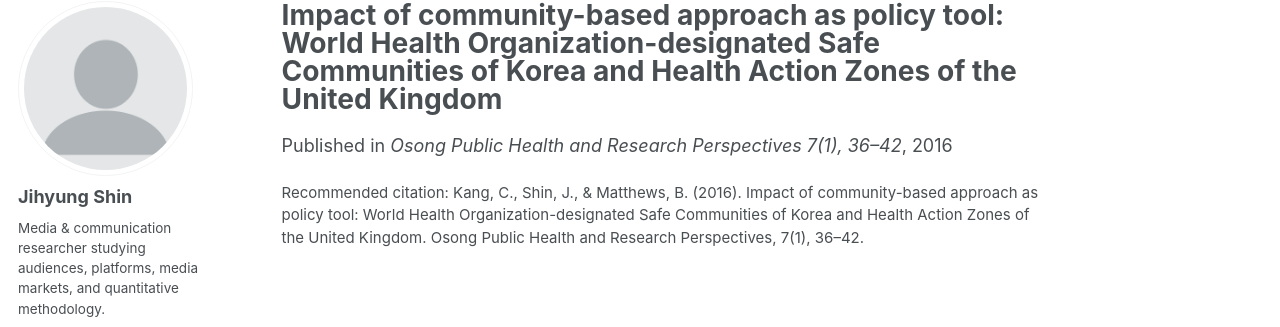
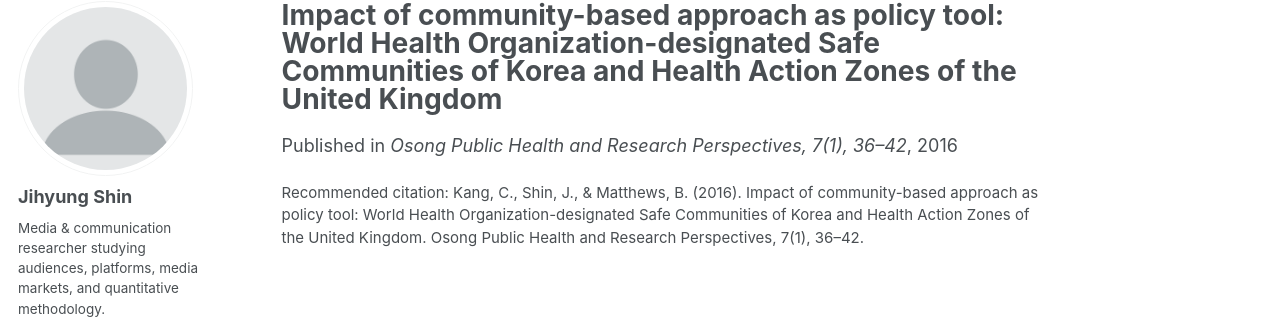
Before and after one commit to jshin4420/lab, a Jekyll site: the page built from _publications/2016-safe-communities-health-action-zones.md, in a window 1280 px wide. Shown: the part 98-425 px from the top of the page. Built offline with Jekyll 4.4.1, drawn with Linux system fonts in a browser that asks for light colours; a style sheet for code colours, icons or effects is not loaded.

```diff
--- a/_publications/2016-safe-communities-health-action-zones.md
+++ b/_publications/2016-safe-communities-health-action-zones.md
@@ -4,6 +4,6 @@ collection: publications
 category: publications
 permalink: /publication/safe-communities-health-action-zones
 date: 2016-01-01
-venue: "Osong Public Health and Research Perspectives 7(1), 36–42"
+venue: "Osong Public Health and Research Perspectives, 7(1), 36–42"
 citation: "Kang, C., Shin, J., & Matthews, B. (2016). Impact of community-based approach as policy tool: World Health Organization-designated Safe Communities of Korea and Health Action Zones of the United Kingdom. Osong Public Health and Research Perspectives, 7(1), 36–42."
 ---
```
